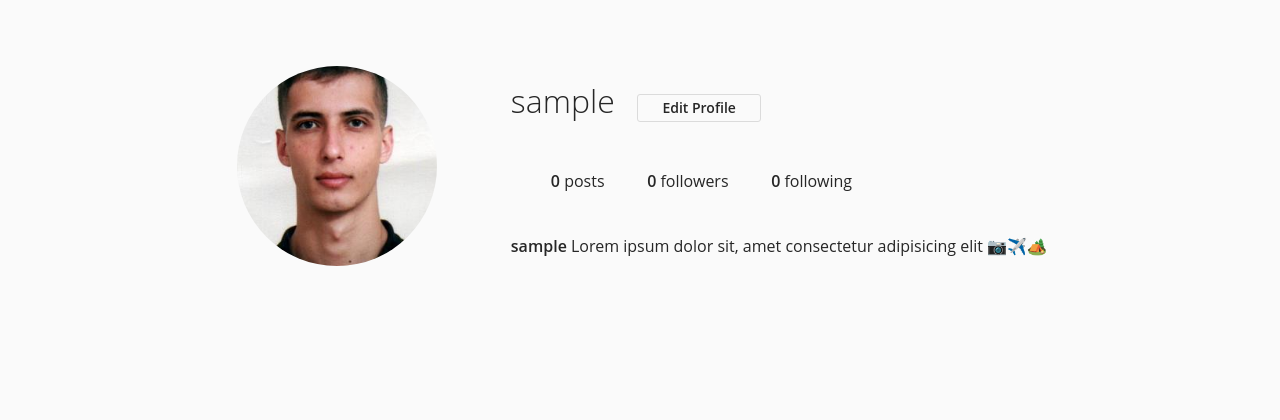
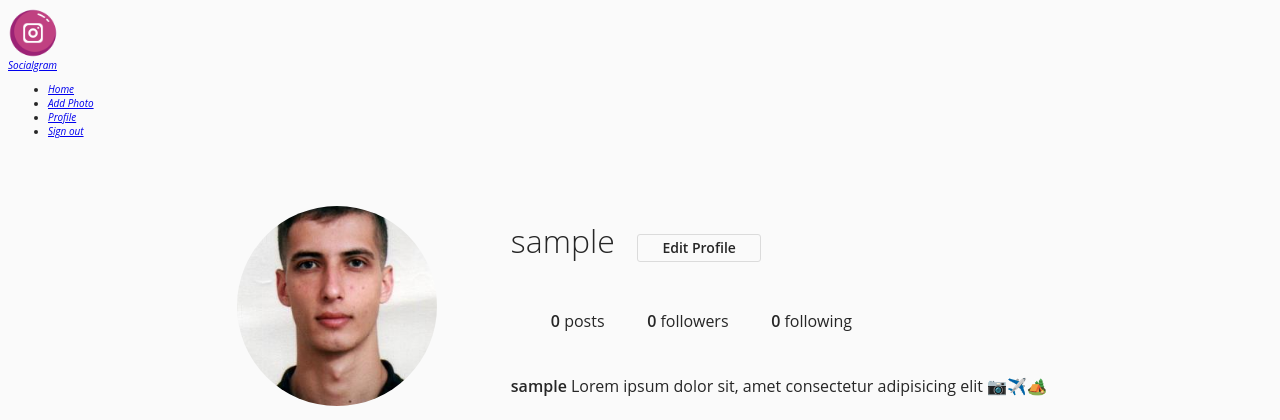
Before and after one commit to dilyaniliev7/djangoweb, a Django app: page /auth/profile/1/ in a window 1280 px wide. Shown: the top 420 px of the page. Run offline with Django 4.2, Linux system fonts and the light colour scheme; the visitor is signed in with stand-in values (Sample User, id 1); data comes from the database, SQL or seed files in the repository; data that the repository does not hold is empty.

Commit message:
fixed navigation

```diff
--- a/static/css/profile.css
+++ b/static/css/profile.css
@@ -1,3 +1,5 @@
+@import 'nav.css';
+
 :root {
     font-size: 10px;
 }
--- a/templates/profile/profile-details-page.html
+++ b/templates/profile/profile-details-page.html
@@ -1,3 +1,4 @@
+{# TODO: put navigation bar #}
 {% load static %}
 <!doctype html>
 <html lang="en">
@@ -12,6 +13,69 @@
 </head>
 <body>
 <header>
+    <nav class="navbar">
+        <div class="container-nav">
+            <div class="logo">
+                <!-- Link to Home Page -->
+                <a href="{% url 'index' %}">
+                    <img width="50px" src="{% static 'images/5869361_instagram_network_social media_icon.png' %}" alt="img1">
+                </a>
+                <!-- Link to Home Page -->
+                <a class="home" href="{% url 'index' %}">
+                    <i>Socialgram</i>
+                </a>
+            </div>
+
+            <div class="nav-links">
+                <ul class="nav-group">
+                    {% if request.user.is_authenticated %}
+                        <li class="nav-item">
+                            <a href="{% url 'index' %}">
+                                <i>Home</i>
+                            </a>
+                        </li>
+                        <li class="nav-item">
+                            <!-- Link to Add Photo -->
+                            <a href="{% url 'add photo' %}">
+                                <i>Add Photo</i>
+                            </a>
+                        </li>
+                        <li class="nav-item">
+                            <!-- Link to Profile Page -->
+                            <a href="{% url 'details user' pk=request.user.pk %}">
+                                <i>Profile</i>
+                            </a>
+                        </li>
+                        <li class="nav-item">
+                            <a href="{% url 'logout' %}">
+                                <i>Sign out</i>
+                            </a>
+                        </li>
+                    {% else %}
+                        <li class="nav-item">
+                            <a href="{% url 'index' %}">
+                                <i>Home</i>
+                            </a>
+                        </li>
+                        <li class="nav-item">
+                            <a href="{% url 'register' %}">
+                                <i>Sign up</i>
+                            </a>
+                        </li>
+                        <li class="nav-item">
+                            <a href="{% url 'login' %}">
+                                <i>Sign in</i>
+                            </a>
+                        </li>
+                    {% endif %}
+                </ul>
+            </div>
+        </div>
+    </nav>
+
+</header>
+
+<main>
 
     <div class="container">
 
@@ -63,11 +127,6 @@
 
     </div>
     <!-- End of container -->
-
-</header>
-
-<main>
-
     <div class="container">
 
         <div class="gallery">
```
